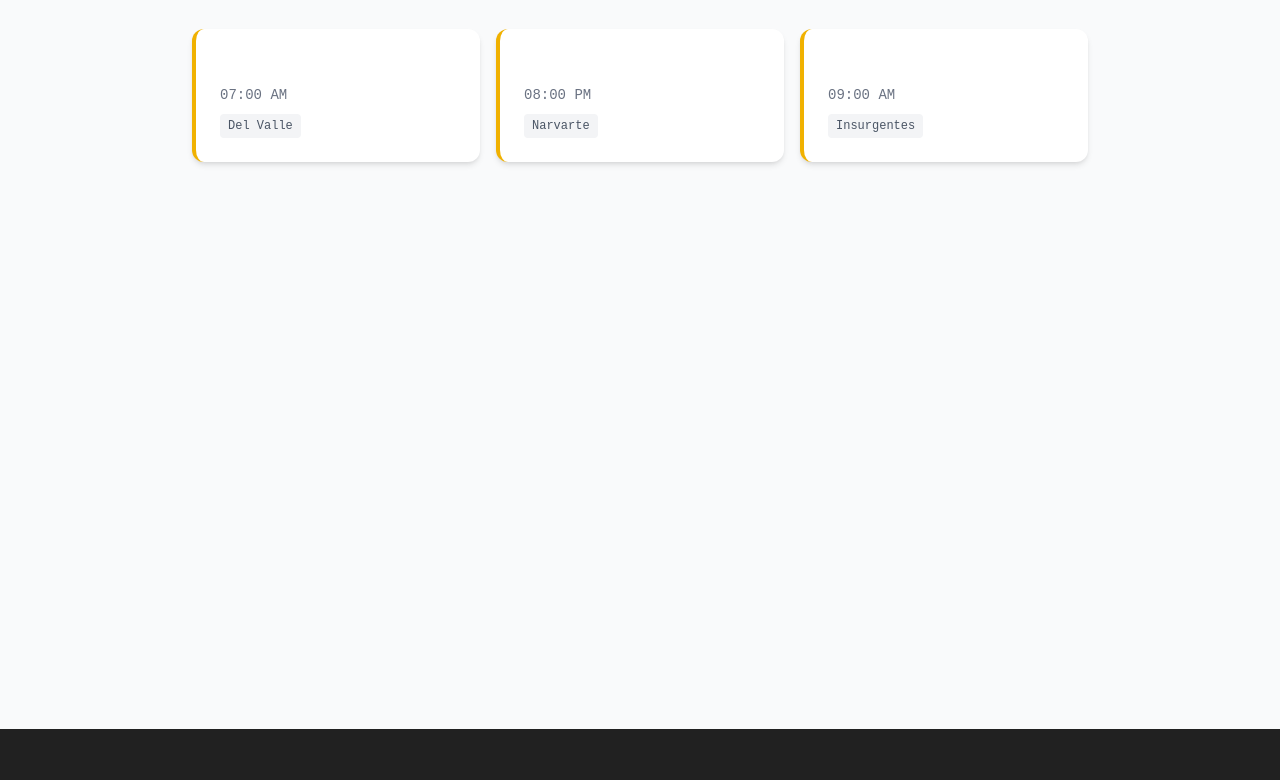
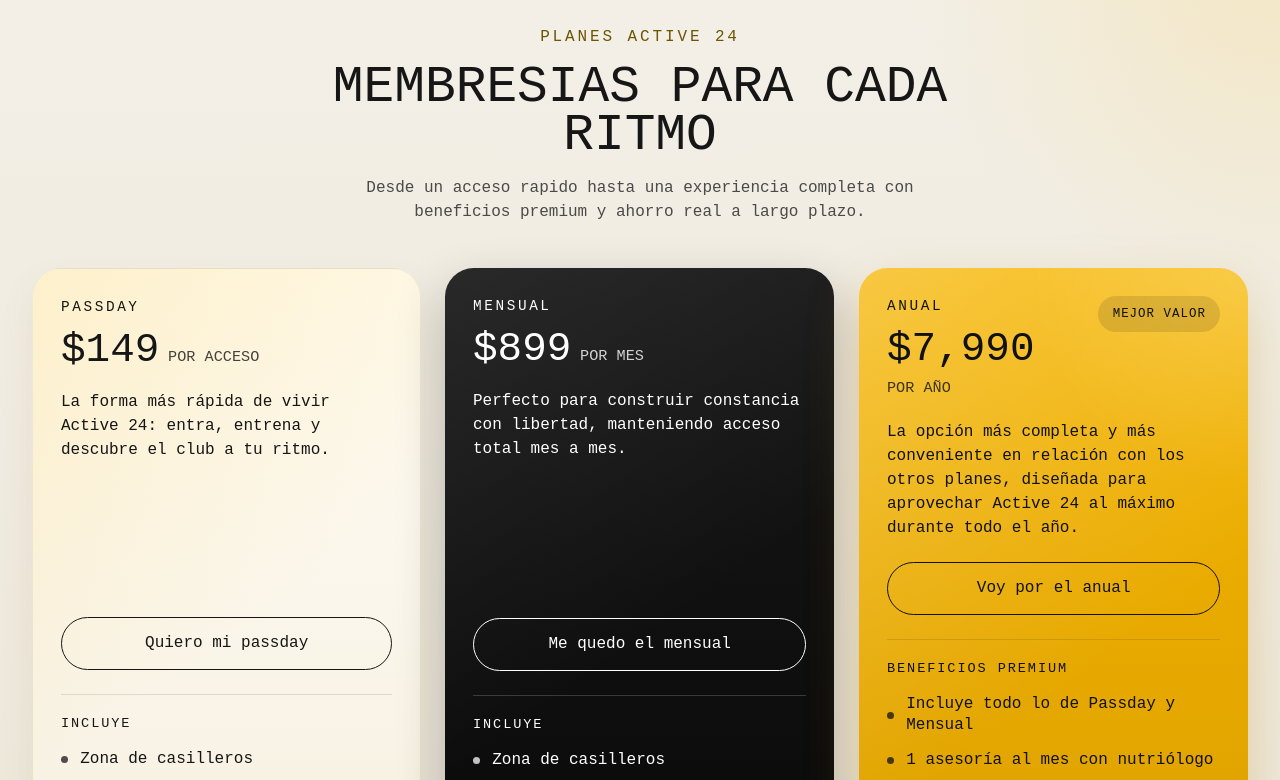
Before and after one commit to dashdancin/active-web, an Astro site: page / in a window 1280 px wide. Shown: the part 2679-3459 px from the top of the page. Built offline with nearby package versions, Linux system fonts and the light colour scheme; Astro itself is replaced by a stand-in of ours; a web font is replaced by a local one.

Commit message:
Add polished membership plans section

```diff
--- /dev/null
+++ b/src/components/MembershipSection.astro
@@ -0,0 +1,421 @@
+---
+interface Plan {
+  name: string;
+  price: string;
+  cadence: string;
+  badge?: string;
+  tone: "light" | "accent" | "dark";
+  cta: string;
+  summary: string;
+  perks: string[];
+  includesLabel?: string;
+}
+
+const sharedBenefits = [
+  "Zona de casilleros",
+  "Duchas",
+  "Acceso a todas las máquinas",
+  "Clases",
+  "Acceso a la aplicación"
+];
+
+const {
+  plans = [
+    {
+      name: "Passday",
+      price: "$149",
+      cadence: "por acceso",
+      tone: "light",
+      cta: "Quiero mi passday",
+      summary: "La forma más rápida de vivir Active 24: entra, entrena y descubre el club a tu ritmo.",
+      perks: [...sharedBenefits]
+    },
+    {
+      name: "Mensual",
+      price: "$899",
+      cadence: "por mes",
+      tone: "dark",
+      cta: "Me quedo el mensual",
+      summary: "Perfecto para construir constancia con libertad, manteniendo acceso total mes a mes.",
+      perks: [...sharedBenefits]
+    },
+    {
+      name: "Anual",
+      price: "$7,990",
+      cadence: "por año",
+      badge: "Mejor valor",
+      tone: "accent",
+      cta: "Voy por el anual",
+      summary: "La opción más completa y más conveniente en relación con los otros planes, diseñada para aprovechar Active 24 al máximo durante todo el año.",
+      perks: [
+        "Incluye todo lo de Passday y Mensual",
+        "1 asesoría al mes con nutriólogo",
+        "1 asesoría al mes con entrenador",
+        "Acceso a sorteos por premios",
+        "Eventos especiales",
+        "Acceso a las 3 sucursales"
+      ],
+      includesLabel: "Beneficios premium"
+    }
+  ]
+} = Astro.props as { plans?: Plan[] };
+---
+
+<section id="membresia" class="membership-section">
+  <div class="membership-shell">
+    <header class="membership-header">
+      <p class="membership-eyebrow">Planes Active 24</p>
+      <h2 id="planes">Membresias para cada ritmo</h2>
+      <p class="membership-copy">
+        Desde un acceso rapido hasta una experiencia completa con beneficios premium y ahorro real a largo plazo.
+      </p>
+    </header>
+
+    <div class="membership-grid">
+      {plans.map((plan, index) => (
+        <article class:list={["membership-card", `membership-card-${plan.tone}`]} style={`--plan-index: ${index};`}>
+          <div class="membership-card-top">
+            <div>
+              <p class="membership-name">{plan.name}</p>
+              <div class="membership-price-line">
+                <span class="membership-price">{plan.price}</span>
+                <span class="membership-cadence">{plan.cadence}</span>
+              </div>
+            </div>
+
+            {plan.badge && <span class="membership-badge">{plan.badge}</span>}
+          </div>
+
+          <div class="membership-content">
+            <p class="membership-summary">{plan.summary}</p>
+
+            <a href="#inscribirme" class="membership-cta">{plan.cta}</a>
+          </div>
+
+          <div class="membership-benefits">
+            <p class="membership-benefits-title">{plan.includesLabel ?? "Incluye"}</p>
+            <ul>
+              {plan.perks.map((perk) => (
+                <li>{perk}</li>
+              ))}
+            </ul>
+          </div>
+        </article>
+      ))}
+    </div>
+
+    <div id="inscribirme" class="membership-footer-note">
+      <p>
+        El plan anual concentra mas beneficios, acceso total a las 3 sucursales y un costo mas conveniente frente al pago acumulado del plan mensual.
+      </p>
+    </div>
+  </div>
+</section>
+
+<style>
+  .membership-section {
+    background:
+      radial-gradient(circle at top right, rgba(246, 181, 0, 0.16), transparent 22%),
+      linear-gradient(180deg, #f3f0e8 0%, #ece5d6 100%);
+    padding: 5rem 1.5rem;
+  }
+
+  .membership-shell {
+    margin: 0 auto;
+    max-width: 88rem;
+  }
+
+  .membership-header {
+    margin: 0 auto 2.75rem;
+    max-width: 46rem;
+    text-align: center;
+  }
+
+  .membership-eyebrow {
+    color: #6c5400;
+    font-family: 'BullText-Bold', monospace, sans-serif;
+    letter-spacing: 0.18em;
+    margin-bottom: 0.85rem;
+    text-transform: uppercase;
+  }
+
+  .membership-header h2 {
+    color: #161616;
+    font-size: clamp(2.6rem, 4vw, 4.75rem);
+    line-height: 0.95;
+    margin: 0;
+    text-transform: uppercase;
+  }
+
+  .membership-copy {
+    color: rgba(22, 22, 22, 0.76);
+    margin: 1rem auto 0;
+    max-width: 36rem;
+  }
+
+  .membership-grid {
+    display: grid;
+    gap: 1.5rem;
+    grid-template-columns: 1fr;
+  }
+
+  .membership-card {
+    border-radius: 1.8rem;
+    display: flex;
+    flex-direction: column;
+    min-height: 100%;
+    opacity: 0;
+    padding: 1.5rem;
+    position: relative;
+    transform: translateY(2rem) scale(0.97);
+    transition:
+      transform 0.45s ease,
+      box-shadow 0.45s ease,
+      border-color 0.3s ease;
+    overflow: hidden;
+    animation: membershipReveal 0.8s cubic-bezier(0.22, 1, 0.36, 1) forwards;
+    animation-delay: calc(var(--plan-index) * 0.12s);
+  }
+
+  .membership-card::before {
+    content: "";
+    inset: 0;
+    position: absolute;
+    pointer-events: none;
+  }
+
+  .membership-card-light {
+    background: linear-gradient(180deg, #fffdf7 0%, #f6efdf 100%);
+    border: 1px solid rgba(125, 96, 0, 0.12);
+    box-shadow: 0 16px 36px rgba(111, 86, 0, 0.08);
+    color: #161616;
+  }
+
+  .membership-card-light::before {
+    background: linear-gradient(145deg, rgba(246, 181, 0, 0.18), transparent 55%);
+  }
+
+  .membership-card-dark {
+    background: linear-gradient(180deg, #171717 0%, #090909 100%);
+    box-shadow: 0 20px 50px rgba(0, 0, 0, 0.24);
+    color: #fff;
+  }
+
+  .membership-card-dark::before {
+    background: linear-gradient(145deg, rgba(255, 255, 255, 0.08), transparent 55%);
+  }
+
+  .membership-card-accent {
+    background:
+      radial-gradient(circle at top right, rgba(255, 244, 193, 0.22), transparent 28%),
+      linear-gradient(180deg, #f6b500 0%, #dca000 100%);
+    box-shadow: 0 24px 54px rgba(185, 130, 0, 0.28);
+    color: #111;
+  }
+
+  .membership-card-accent::before {
+    background: linear-gradient(145deg, rgba(255, 255, 255, 0.26), transparent 60%);
+  }
+
+  .membership-card-top,
+  .membership-content,
+  .membership-summary,
+  .membership-cta,
+  .membership-benefits {
+    position: relative;
+    z-index: 1;
+  }
+
+  .membership-content {
+    display: flex;
+    flex: 1 0 auto;
+    flex-direction: column;
+  }
+
+  .membership-card-top {
+    align-items: flex-start;
+    display: flex;
+    gap: 1rem;
+    justify-content: space-between;
+  }
+
+  .membership-name {
+    font-family: 'BullText-Bold', monospace, sans-serif;
+    font-size: 0.9rem;
+    letter-spacing: 0.18em;
+    margin-bottom: 0.75rem;
+    text-transform: uppercase;
+  }
+
+  .membership-price-line {
+    align-items: baseline;
+    display: flex;
+    flex-wrap: wrap;
+    gap: 0.55rem;
+  }
+
+  .membership-price {
+    font-family: 'BullText-Bold', monospace, sans-serif;
+    font-size: clamp(2.35rem, 3.2vw, 3.65rem);
+    line-height: 0.95;
+  }
+
+  .membership-cadence {
+    font-size: 0.95rem;
+    opacity: 0.8;
+    text-transform: uppercase;
+  }
+
+  .membership-badge {
+    background: rgba(17, 17, 17, 0.12);
+    border-radius: 999px;
+    font-family: 'BullText-Bold', monospace, sans-serif;
+    font-size: 0.78rem;
+    letter-spacing: 0.08em;
+    padding: 0.55rem 0.9rem;
+    text-transform: uppercase;
+    white-space: nowrap;
+  }
+
+  .membership-summary {
+    line-height: 1.5;
+    margin: 1.25rem 0 1.35rem;
+    max-width: 24rem;
+  }
+
+  .membership-cta {
+    align-items: center;
+    background: transparent;
+    border: 1.5px solid currentColor;
+    border-radius: 999px;
+    color: inherit;
+    display: inline-flex;
+    font-family: 'BullText-Bold', monospace, sans-serif;
+    justify-content: center;
+    margin-bottom: 1.5rem;
+    margin-top: auto;
+    min-height: 3.25rem;
+    padding: 0.85rem 1.2rem;
+    text-decoration: none;
+    transition:
+      transform 0.25s ease,
+      box-shadow 0.25s ease,
+      background-color 0.25s ease,
+      color 0.25s ease,
+      border-color 0.25s ease;
+  }
+
+  .membership-cta:hover {
+    box-shadow: 0 14px 26px rgba(0, 0, 0, 0.15);
+    background: rgba(17, 17, 17, 0.08);
+    transform: translateY(-2px);
+  }
+
+  .membership-card:hover {
+    box-shadow: 0 28px 56px rgba(0, 0, 0, 0.16);
+    transform: translateY(-10px) scale(1.01);
+  }
+
+  .membership-card-light:hover {
+    border-color: rgba(246, 181, 0, 0.34);
+  }
+
+  .membership-card-dark:hover {
+    box-shadow: 0 30px 60px rgba(0, 0, 0, 0.32);
+  }
+
+  .membership-card-accent:hover {
+    box-shadow: 0 34px 66px rgba(185, 130, 0, 0.34);
+  }
+
+  .membership-benefits {
+    border-top: 1px solid rgba(255, 255, 255, 0.18);
+    margin-top: auto;
+    padding-top: 1.2rem;
+  }
+
+  .membership-card-light .membership-benefits,
+  .membership-card-accent .membership-benefits {
+    border-top-color: rgba(17, 17, 17, 0.12);
+  }
+
+  .membership-benefits-title {
+    font-family: 'BullText-Bold', monospace, sans-serif;
+    font-size: 0.85rem;
+    letter-spacing: 0.14em;
+    margin-bottom: 0.9rem;
+    text-transform: uppercase;
+  }
+
+  .membership-benefits ul {
+    display: grid;
+    gap: 0.8rem;
+    list-style: none;
+    margin: 0;
+    padding: 0;
+  }
+
+  .membership-benefits li {
+    align-items: center;
+    display: flex;
+    gap: 0.75rem;
+    line-height: 1.35;
+  }
+
+  .membership-benefits li::before {
+    background: currentColor;
+    border-radius: 999px;
+    content: "";
+    display: inline-block;
+    flex: 0 0 auto;
+    height: 0.45rem;
+    opacity: 0.75;
+    width: 0.45rem;
+  }
+
+  .membership-footer-note {
+    margin: 1.75rem auto 0;
+    max-width: 56rem;
+    text-align: center;
+  }
+
+  .membership-footer-note p {
+    color: rgba(22, 22, 22, 0.72);
+    margin: 0;
+  }
+
+  @keyframes membershipReveal {
+    from {
+      opacity: 0;
+      transform: translateY(2rem) scale(0.97);
+    }
+
+    to {
+      opacity: 1;
+      transform: translateY(0) scale(1);
+    }
+  }
+
+  @media (prefers-reduced-motion: reduce) {
+    .membership-card {
+      animation: none;
+      opacity: 1;
+      transform: none;
+      transition: none;
+    }
+  }
+
+  @media (min-width: 768px) {
+    .membership-section {
+      padding: 6rem 2rem;
+    }
+
+    .membership-grid {
+      grid-template-columns: repeat(3, minmax(0, 1fr));
+    }
+
+    .membership-card {
+      padding: 1.75rem;
+    }
+  }
+</style>
--- a/src/pages/index.astro
+++ b/src/pages/index.astro
@@ -3,6 +3,7 @@ import BaseLayout from "../layouts/BaseLayout.astro";
 import Header from "../components/Header.astro";
 import Experience from "../components/Experience.astro";
 import BranchShowcase from "../components/BranchShowcase.astro";
+import MembershipSection from "../components/MembershipSection.astro";
 import Social from "../components/Social.astro";
 import Footer from "../components/Footer.astro";
 import Horarios from "../components/horarios.astro";
@@ -42,6 +43,7 @@ const customSocialLinks = [
   <!-- <section id="servicios">...</section> -->
      <Experience />
       <BranchShowcase />
+      <MembershipSection />
       <ScheduleSection />
    <!-- Footer -->
   <Footer />
```
